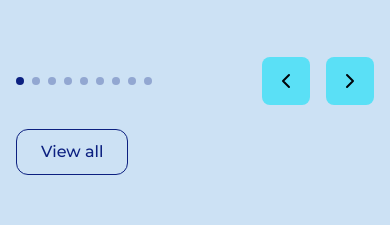
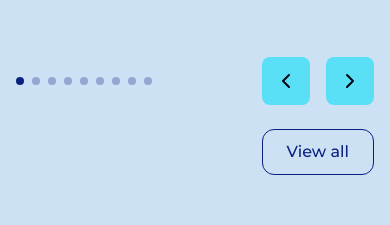
Before and after one commit to Cameron-p-Carter/sasrsitre, a Next.js app: page / in a window 390 px wide. Shown: the part 1400-1625 px from the top of the page. Built offline with nearby package versions, Linux system fonts and the light colour scheme.

Commit message:
view all to right

```diff
--- a/app/components/sections/showcase/BlogSection.tsx
+++ b/app/components/sections/showcase/BlogSection.tsx
@@ -357,7 +357,7 @@ const BlogSection = () => {
         </div>
 
         {/* Mobile View All Button */}
-        <div className="flex md:hidden justify-start">
+        <div className="flex md:hidden justify-end">
           <Button variant="secondary" href="/collections/news">
             View all
           </Button>
```
